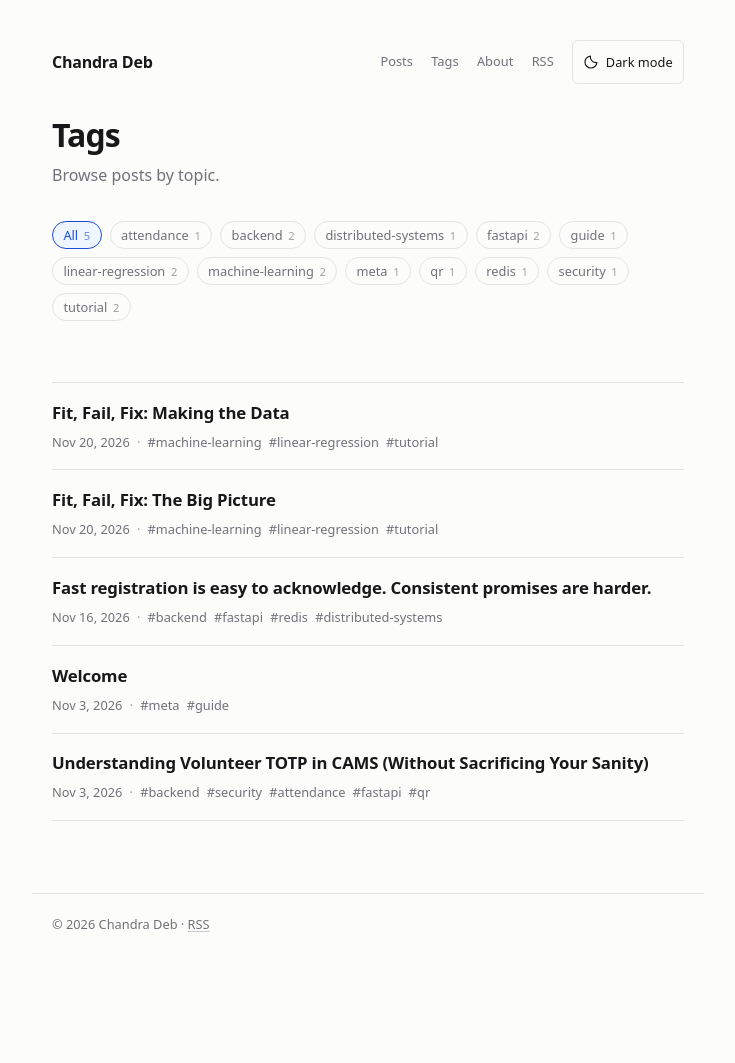
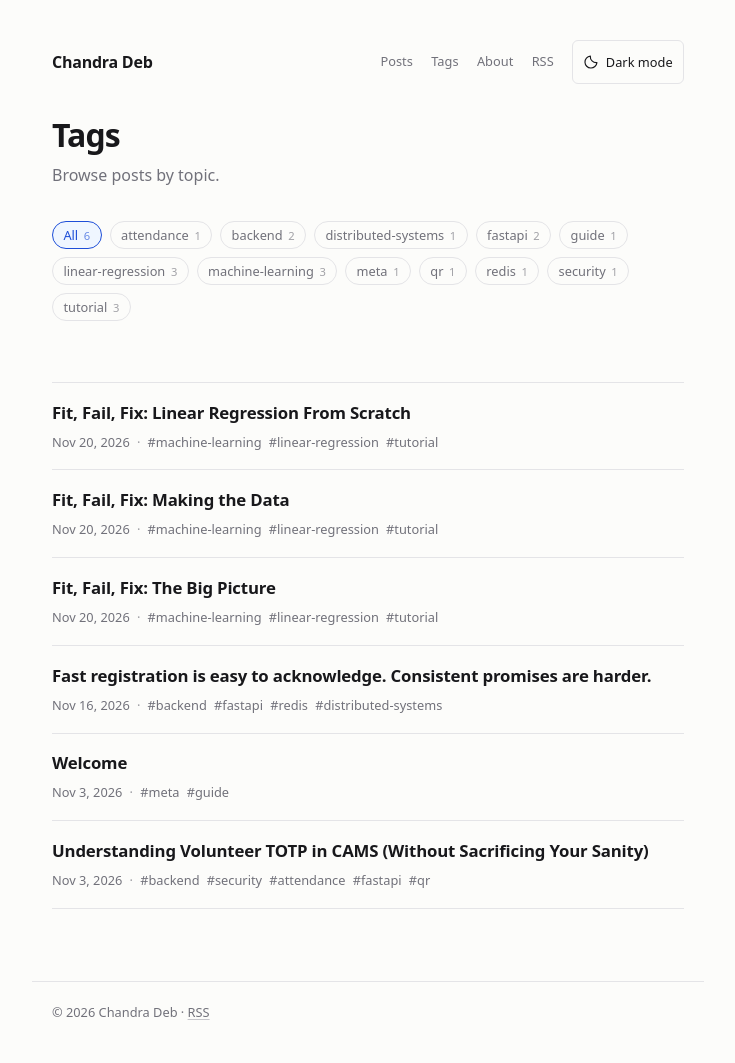
Before and after one commit to chandra-deb/chandra-deb.github.io, a Jekyll site: the page built from tags.html, in a window 1280 px wide. Shown: the whole page, without its empty margins (272-1007 px from the left). Built offline with Jekyll 4.4.1, drawn with Linux system fonts in a browser that asks for light colours; before the commit the page ends 975 px from its top, so only the background shows below that; part of the change alters nothing that is shown.

Commit message:
post: add Fit, Fail, Fix — Linear Regression From Scratch

````diff
--- /dev/null
+++ b/_posts/2026-11-20-fit-fail-fix-linear-regression-from-scratch.md
@@ -0,0 +1,96 @@
+---
+layout: post
+title: "Fit, Fail, Fix: Linear Regression From Scratch"
+description: "Part 3 of five: fitting linear regression from scratch with a bias column, the normal equations, and NumPy."
+tags:
+  - machine-learning
+  - linear-regression
+  - tutorial
+date: 2026-11-20 10:00:00 +0800
+---
+
+> **Fit, Fail, Fix** · Post 3 of 5
+>
+> *Finding the best weights with a bias column, the normal equations and nothing but NumPy*
+
+## A model is just a weighted sum
+
+A linear regression model predicts an answer by multiplying each feature by a learned weight, adding them up, and adding a bias:
+
+```text
+prediction = b + w₁·x₁ + w₂·x₂ + ... + w_d·x_d
+```
+
+That is it. "Training" means finding good values for `b` and all the `w`s.
+
+For the compact model we use only 5 features, so we need 6 numbers: `b, w₁..w₅`. For the full model we use all 40, so we need 41 numbers.
+
+## The trick: hide the bias inside the matrix
+
+Writing `+ b` separately is annoying in matrix math. The standard trick is to add an extra first column of **ones** to the feature matrix. Then if `θ₀` (the first parameter) plays the role of `b`, the multiplication reproduces the bias automatically:
+
+```text
+[1, x₁, x₂, ...] · [b, w₁, w₂, ...]ᵀ  =  b + w₁x₁ + w₂x₂ + ...
+```
+
+We call the ones-enhanced matrix `X̃` ("X tilde"). In code this is:
+
+```python
+def add_bias(X):
+    return np.column_stack([np.ones(X.shape[0]), X])
+```
+
+## How do we find the best weights?
+
+We choose the weights that make predictions closest to the real targets on the training set. "Closest" means minimising the sum of squared errors — the same idea behind MSE.
+
+There are two ways to do this:
+
+1. **Iterative (gradient descent):** start with random weights and take small steps downhill. Great for huge datasets.
+2. **Direct (normal equations):** solve one linear system and get the answer in one shot. Great for small problems like this one.
+
+This lab uses method 2. Setting the derivative of the squared error to zero gives the **normal equations**:
+
+```text
+(X̃ᵀ X̃) · θ = X̃ᵀ · y
+```
+
+Here `X̃ᵀ` means "transpose X̃" (flip rows and columns). If you have seen the geometry: we are projecting the target vector onto the space spanned by the columns of X̃, and the solution `θ` gives the coordinates of that projection.
+
+## Solve, do not invert
+
+You might be tempted to write `θ = inv(X̃ᵀ X̃) · X̃ᵀ · y`. Don't. Forming a matrix inverse explicitly is slower and less numerically stable. NumPy gives us `np.linalg.solve(A, b)` which solves `A·θ = b` directly:
+
+```python
+def fit_ols(X_tilde, y):
+    return np.linalg.solve(X_tilde.T @ X_tilde, X_tilde.T @ y)
+```
+
+`@` is NumPy's matrix multiplication operator. The lab explicitly requires this approach.
+
+## Task 2 in numbers
+
+With the 5 useful features, the learned parameters came out as:
+
+| | learned | truth |
+| --- | --- | --- |
+| bias | 0.989 | 1.0 |
+| w₁ | 2.860 | 3.0 |
+| w₂ | −2.590 | −2.0 |
+| w₃ | 1.646 | 1.5 |
+| w₄ | −0.014 | 0.5 |
+| w₅ | −1.341 | −1.0 |
+
+The model recovered the general shape of the true rule — four weights are in the right ballpark and have the correct sign. w₄ is off, which is a reminder that with only 56 noisy examples, individual weights can be estimated poorly even when the overall predictions are good. Training MSE was 3.55 and test MSE 4.46, close to the noise floor of ~4.
+
+## What to take away
+
+- A linear model is a weighted sum; learning means finding the weights.
+- Adding a column of ones lets the bias be "just another weight".
+- The normal equations give an exact answer for small problems.
+- `solve` beats explicit inversion.
+- Recovering true weights is hard with little noisy data — but good predictions can still happen.
+
+---
+
+*Previous: [Post 2 — Making the Data](/fit-fail-fix-making-the-data/) · Next in the series: **Post 4 — Overfitting: When More Is Worse**.*
--- a/_posts/2026-11-20-fit-fail-fix-making-the-data.md
+++ b/_posts/2026-11-20-fit-fail-fix-making-the-data.md
@@ -82,4 +82,4 @@ We deliberately built a problem where most features are worthless. This lets us
 
 ---
 
-*Previous: [Post 1 — The Big Picture](/fit-fail-fix-the-big-picture/) · Next in the series: **Post 3 — Linear Regression From Scratch**.*
+*Previous: [Post 1 — The Big Picture](/fit-fail-fix-the-big-picture/) · Next: [Post 3 — Linear Regression From Scratch](/fit-fail-fix-linear-regression-from-scratch/).*
````
